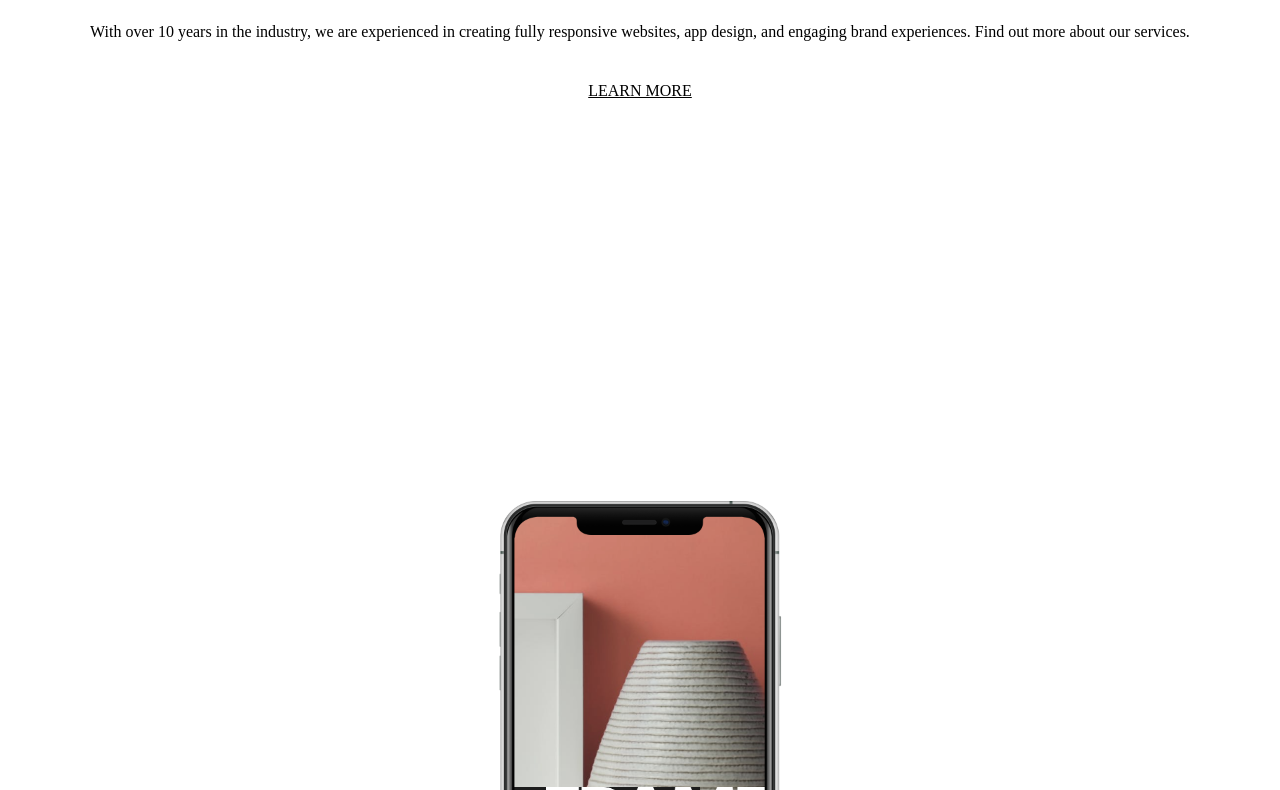
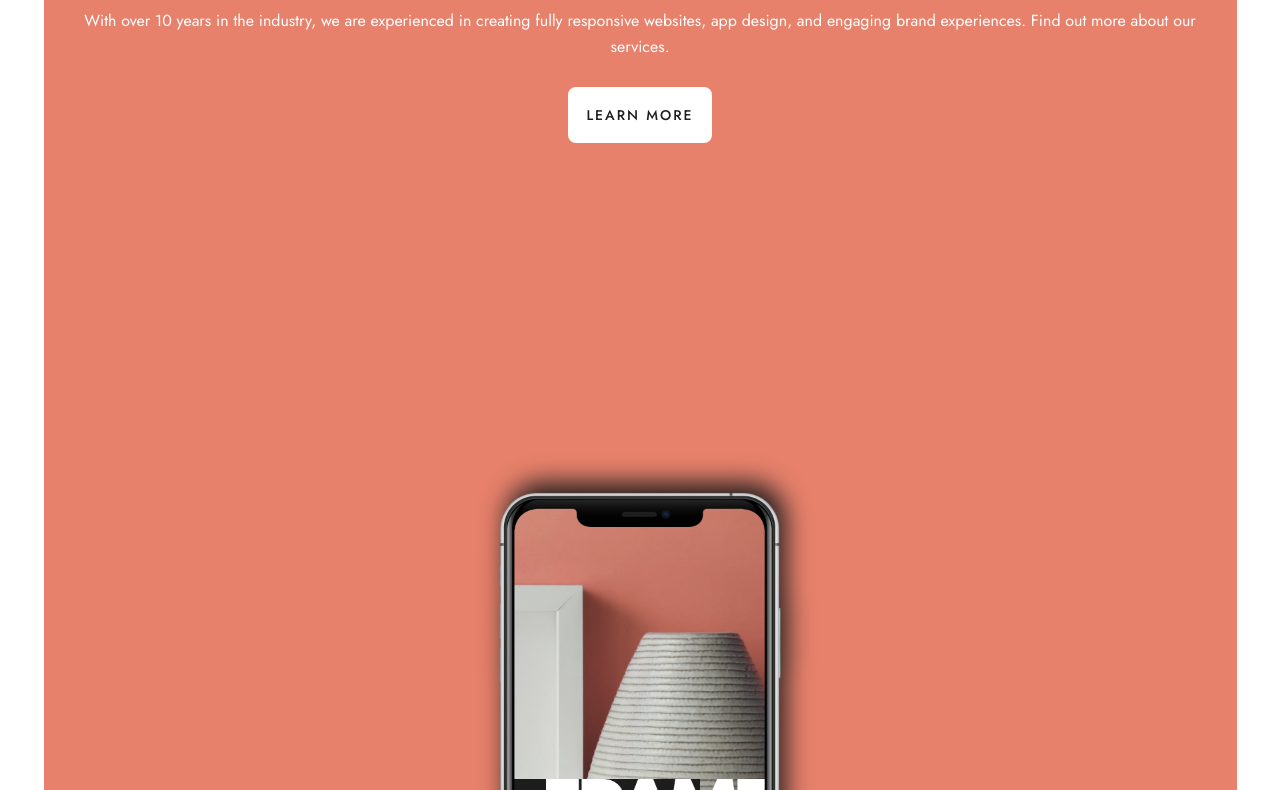
Before and after one commit to Vinceclave/designo, a plain HTML site: page index.html in a window 1280 px wide. Shown: the part 236-1026 px from the top of the page. Drawn offline with Linux system fonts and the light colour scheme.

Commit message:
Update index.html

```diff
--- a/index.html
+++ b/index.html
@@ -9,9 +9,9 @@
     <link rel="preconnect" href="https://fonts.googleapis.com">
     <link rel="preconnect" href="https://fonts.gstatic.com" crossorigin>
     <link href="https://fonts.googleapis.com/css2?family=Jost:wght@400;500&display=swap" rel="stylesheet">
-    <link rel="stylesheet" href="/styles//reset.css">
-    <link rel="stylesheet" href="/styles/static.css">
-    <link rel="stylesheet" href="styles/main.css">
+    <link rel="stylesheet" href="./styles/reset.css">
+    <link rel="stylesheet" href="./styles/static.css">
+    <link rel="stylesheet" href="./styles/main.css">
 </head>
 <body>
     <div class="clear-fix">
```
